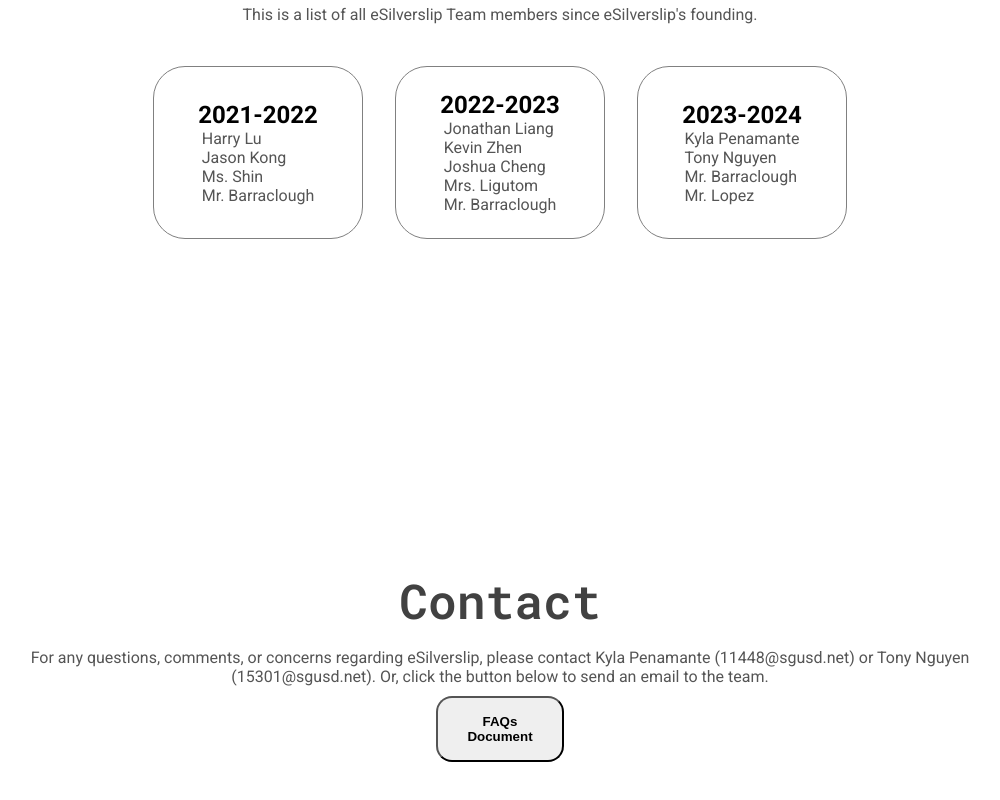
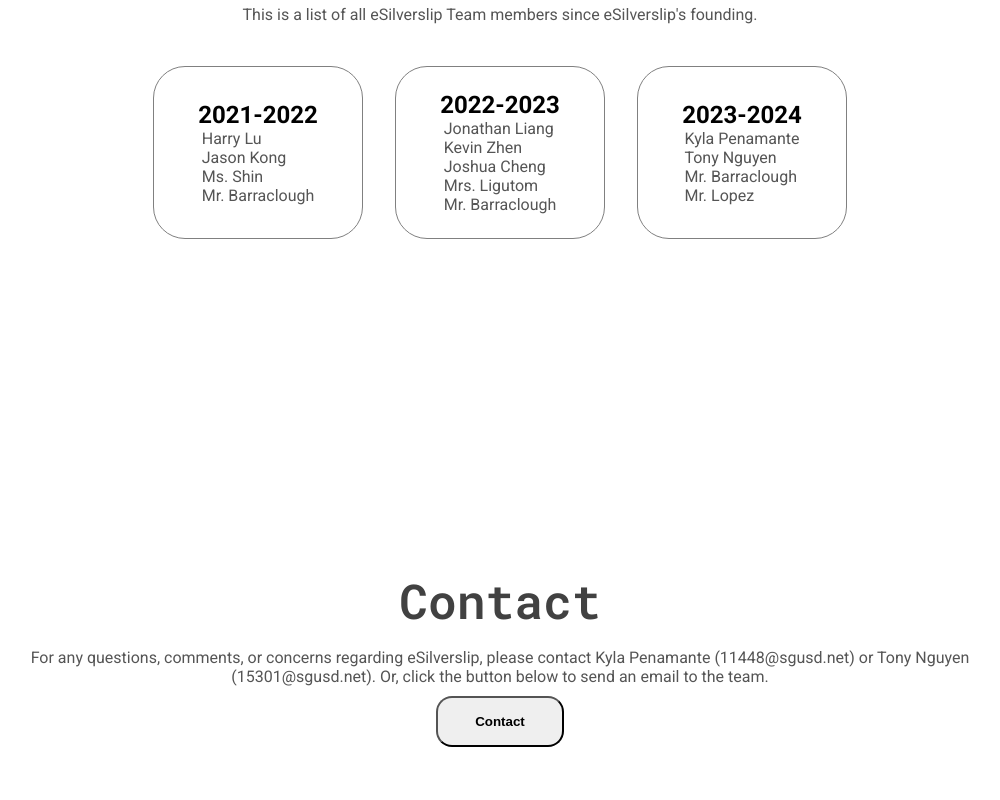
Before and after one commit to penamantek/eSDoc, a plain HTML site: page index.html in a window 1280 px wide. Shown: the part 2551-3351 px from the top of the page, without its empty margins (140-1140 px from the left). Drawn offline with Linux system fonts and the light colour scheme.

Commit message:
ok
im done

```diff
--- a/index.html
+++ b/index.html
@@ -141,7 +141,7 @@
             </div>
         </div>
         <div class="btn-container">
-            <button class="btn btn-home-1" onclick="window.open('mailto:11448@sgusd.net, 15301@sgusd.net', '_blank')">FAQs Document</button>
+            <button class="btn btn-home-1" onclick="window.open('mailto:11448@sgusd.net, 15301@sgusd.net', '_blank')">Contact</button>
         </div>
     </section>
     <script src="script.js"></script>
```
